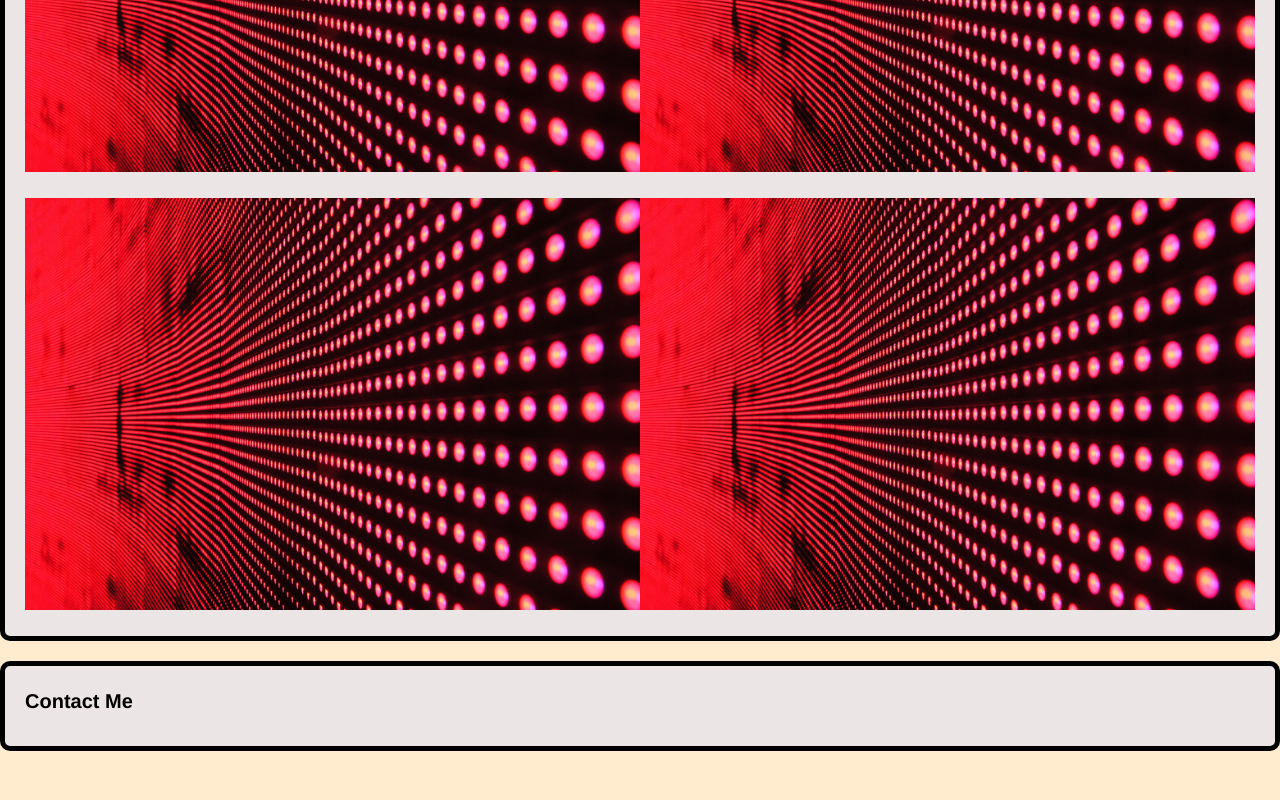
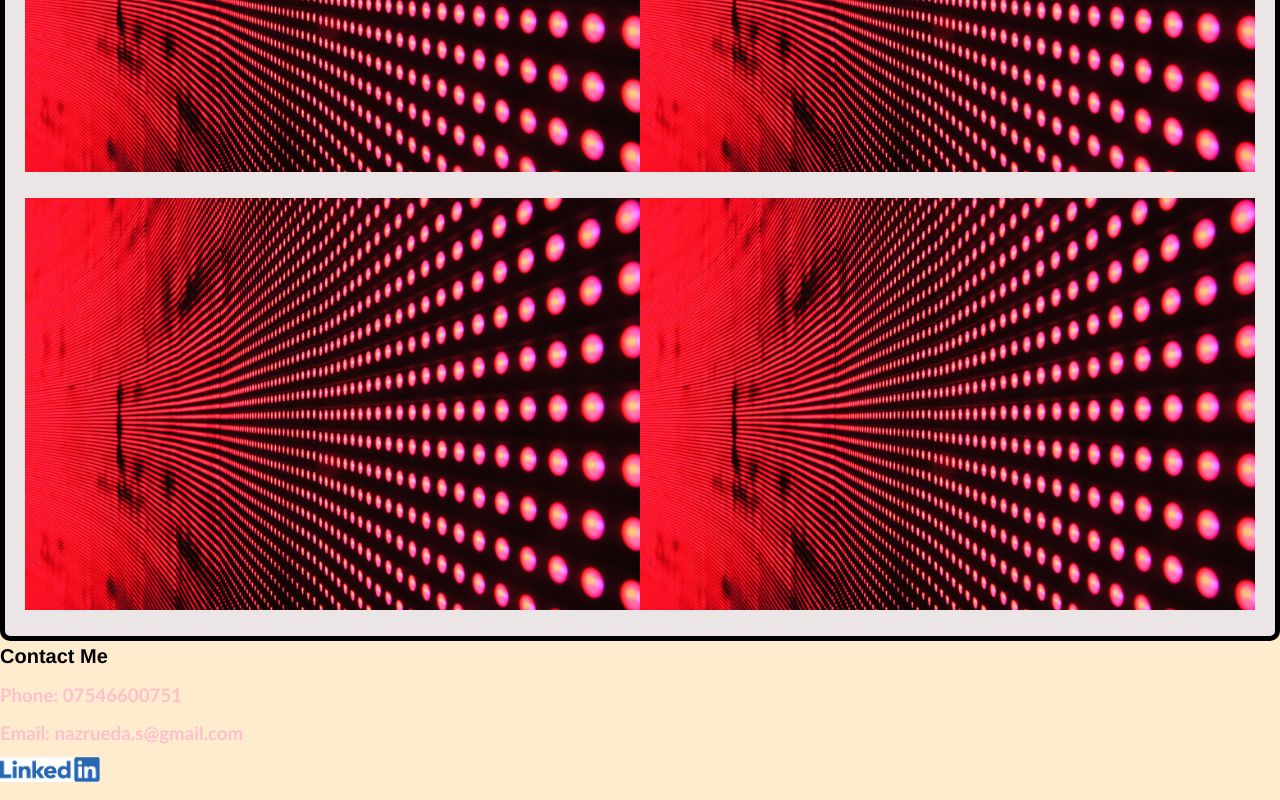
Before and after one commit to NazaretRueda/nrportfolio, a plain HTML site: page index.html in a window 1280 px wide. Shown: the part 1626-2426 px from the top of the page. Before the commit the page ends 2377 px from the top, so only its background shows below. Drawn offline with Linux system fonts and the light colour scheme.

Commit message:
contact me section

```diff
--- a/css/style.css
+++ b/css/style.css
@@ -105,3 +105,19 @@ h2 {
   grid-template-columns: 50% 50%;
   margin-top: 20px;
 }
+
+/* Contact me*/
+
+.contact {
+  display:grid;
+  text-align: start;
+}
+
+.contact h3 {
+  color: pink;
+  margin-bottom: 10px;
+}
+
+.contact img {
+  width: 100px;
+}
--- a/index.html
+++ b/index.html
@@ -93,8 +93,15 @@
     </section>
 
     <!-- contact -->
-    <section class="page-section contact" id="contact">
+    <section class="contact" id="contact">
       <h2>Contact Me</h2>
+      <h3>Phone: 07546600751</h3>
+      <h3> Email: nazrueda.s@gmail.com</h3>
+      <h3>
+        <a href="https://www.linkedin.com/in/nazaret-rueda-serrano/">
+          <img src="./images/linkd.png" alt="Linkedin">
+      </h3>
+
     </section>
   </main>
 </body>
```
Also changed, not shown: images/linkd.png (added).
